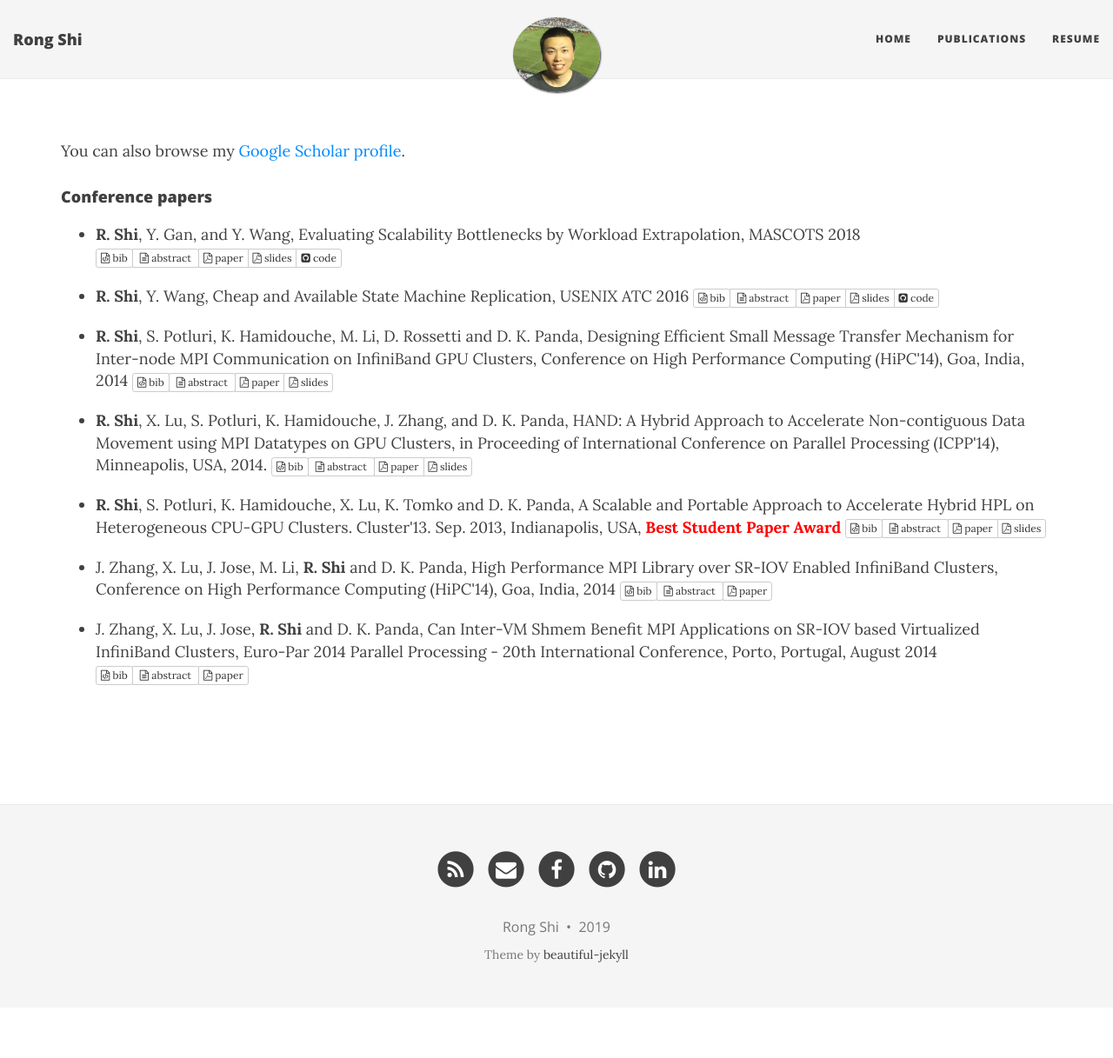
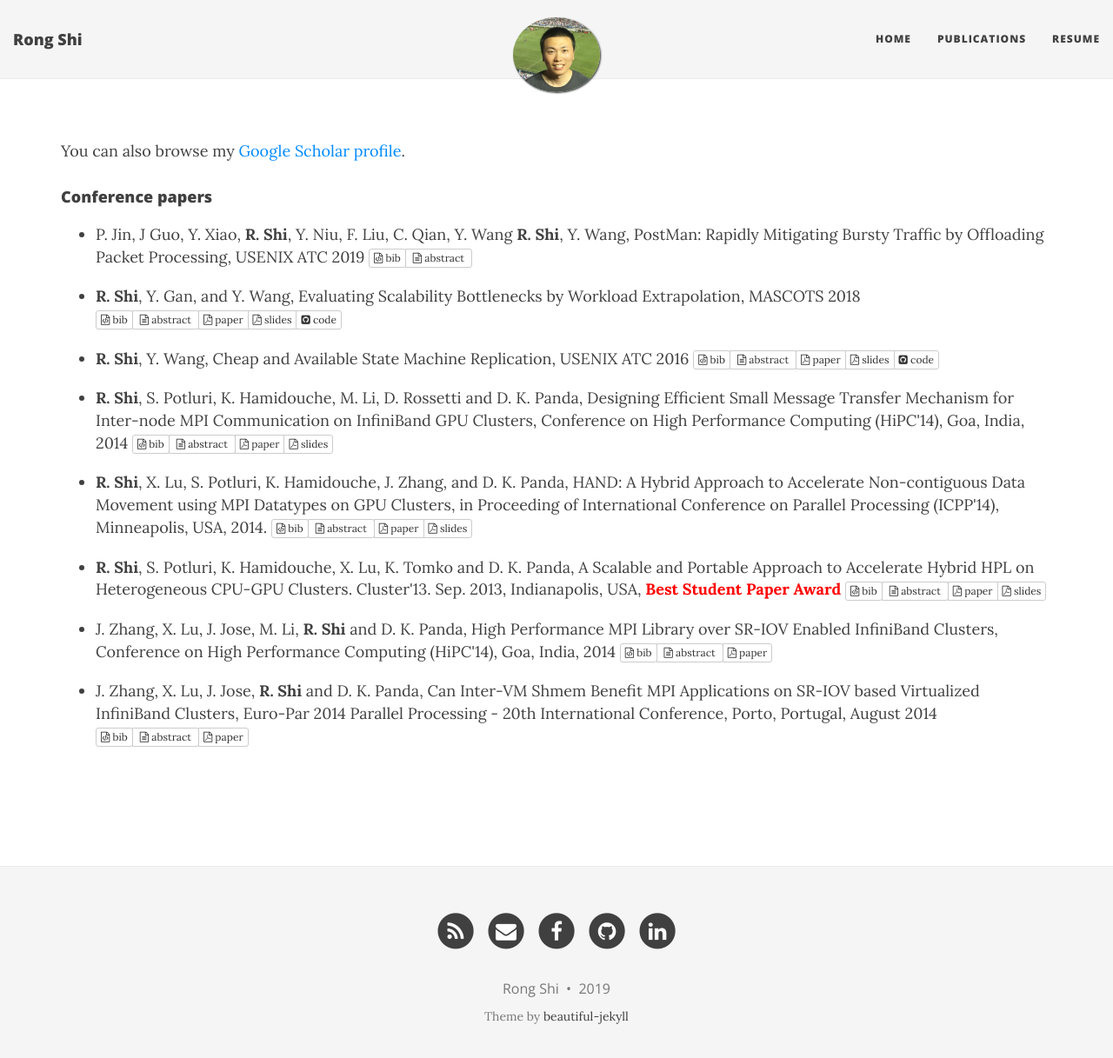
Before and after one commit to vdr007/vdr007.github.io, a Jekyll site: the page built from publications.md, in a window 1280 px wide and 1230 px high. Shown: the top 1217 px of the window at 87% size. Built offline with Jekyll 4.4.1, drawn with Linux system fonts in a browser that asks for light colours; nearby versions of some CDN libraries.

Commit message:
add atc19 pub, update resume

```diff
--- a/publications.md
+++ b/publications.md
@@ -7,6 +7,36 @@ You can also browse my <a href="https://scholar.google.com/citations?user=WnQ255
 <br />
 
 #### Conference papers
+- <div style="margin-top:20px;">
+  P. Jin, J Guo, Y. Xiao,<strong> R. Shi</strong>, Y. Niu, F. Liu, C. Qian, Y. Wang
+  <strong>R. Shi</strong>, Y. Wang, PostMan: Rapidly Mitigating Bursty Traffic by Offloading Packet Processing, USENIX ATC 2019
+  <span class="links btn-group">
+    <a class="btn btn-default btn-xs dropdown-toggle" href="javascript:void(0);" onclick="$('#bib_atc19').slideToggle('fast');return false;">
+      <i class="fa fa-file-code-o"></i> bib
+    </a>
+    <a class="btn btn-default btn-xs dropdown-toggle" href="javascript:void(0);" onclick="$('#abs_atc19').slideToggle('fast');return false;">
+      <i class="fa fa-file-text-o"></i> abstract
+    </a>
+    <!--a class="btn btn-default btn-xs" href="">
+      <i class="fa fa-file-pdf-o"></i> paper
+    </a>
+    <a class="btn btn-default btn-xs" href="">
+      <i class="fa fa-file-pdf-o"></i> slides
+    </a>
+    <a class="btn btn-default btn-xs" href="">
+      <i class="fa fa-github-square"></i> code
+    </a-->
+  </span>
+  <div id="bib_atc19" style="display:none">
+    <p style="background-color:#f0f0f0;font-size:70%;">
+    </p>
+  </div>
+  <div id="abs_atc19" class="abstract well" style="display:none">
+  <p style="background-color:#f0f0f0;font-size:80%;">
+  </p>
+  </div>
+  </div>
+
 - <div style="margin-top:20px;">
   <strong>R. Shi</strong>, Y. Gan, and Y. Wang, Evaluating Scalability Bottlenecks by Workload Extrapolation, MASCOTS 2018
   <span class="links btn-group">
```
Also changed, not shown: 1 other file.
